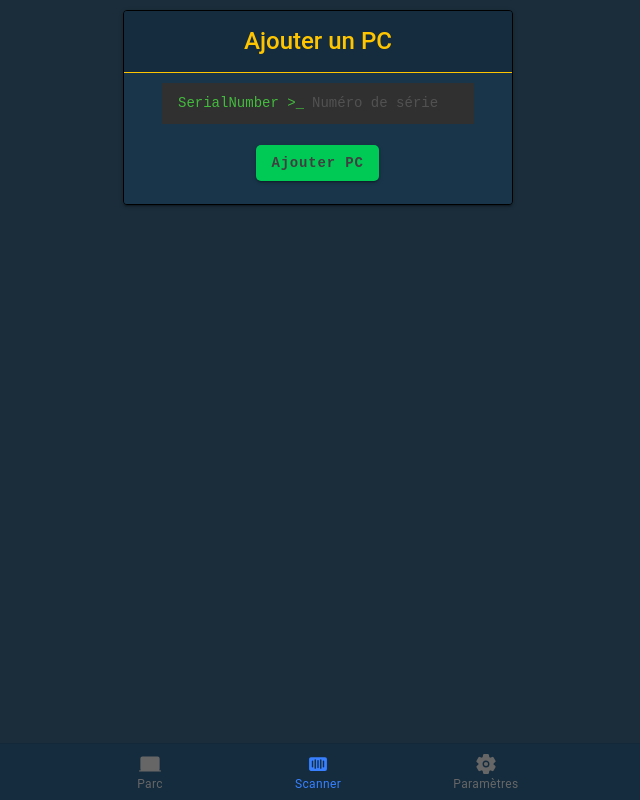
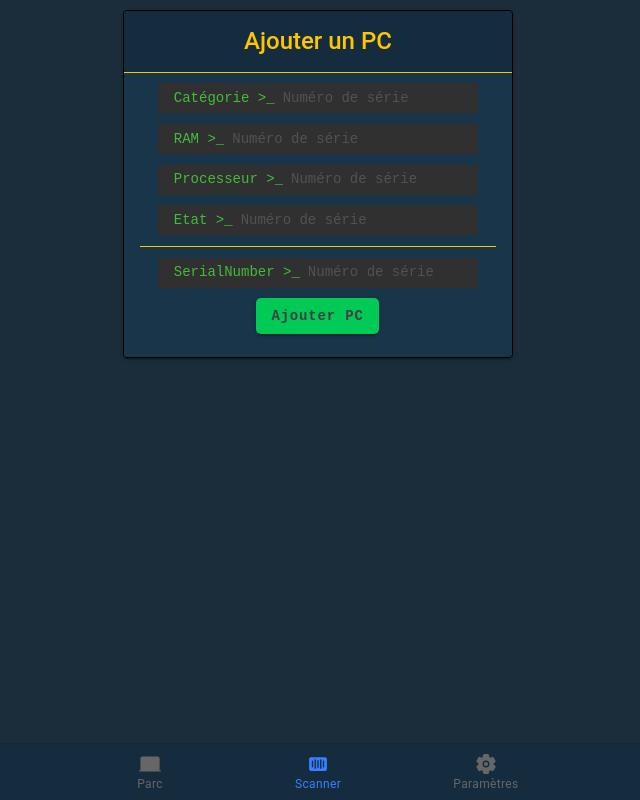
Before and after one commit to Admiralis/front-ionic, a React (Create React App) app: page /scan/add in a window 1280 px wide. Shown: the whole page, without its empty margins (322-962 px from the left). Built offline with nearby package versions, Linux system fonts and the light colour scheme.

Commit message:
feat: reviw style :lipstick: + ajout champs manquants :sparkles:

```diff
--- a/src/commons/components/Forms/ComputerAddForm/ComputerAddForm.component.css
+++ b/src/commons/components/Forms/ComputerAddForm/ComputerAddForm.component.css
@@ -1,23 +1 @@
 /** Inputs  **/
-
-.ascii-item {
-    font-family: "Courier New", Courier, monospace;
-    text-transform: none;
-    background-color: #303030;
-    margin: 3%;
-}
-
-.ascii-label {
-    color: #43BC3D;
-    --ion-text-color: #43BC3D;
-    text-align: end;
-    margin-left: 5%;
-}
-
-.ascii-input {
-    font-family: "Courier New", Courier, monospace;
-    text-transform: none;
-    --ion-background-color: #303030;
-    background-color: #303030;
-    text-align: start;
-}
--- a/src/commons/components/Forms/ComputerAddForm/ComputerAddFormComponent.tsx
+++ b/src/commons/components/Forms/ComputerAddForm/ComputerAddFormComponent.tsx
@@ -1,16 +1,38 @@
 import React from "react";
 import './ComputerAddForm.component.css'
 import {AsciiInputComponent} from "../Inputs/AsciiInput/AsciiInput.component";
+import {HorizontalDividerComponent} from "../../index";
+import {NewComputer} from "../../../models";
 
 interface ComputerAddFormComponentProps {
     computerSerial: string;
     setComputerSerial: (computerSerial: string) => void;
+
+    newComputerInfo: NewComputer;
+
+    setNewComputerInfo: (newComputerInfo: NewComputer) => void;
+
 }
 
 export const ComputerAddFormComponent = (props: ComputerAddFormComponentProps) => {
+
+    const onChange = (e: any) => {
+        props.setNewComputerInfo(
+            {
+                ...props.newComputerInfo,
+                [e.detail.name]: e.detail.value!
+            }
+        )
+    }
+
     return (
         <>
             <div className="container">
+                <AsciiInputComponent label="Catégorie" value={props.newComputerInfo.computerCategory || ''} onIonChange={onChange}/>
+                <AsciiInputComponent label="RAM" value={props.newComputerInfo.computerRam || ""} onIonChange={onChange}/>
+                <AsciiInputComponent label="Processeur" value={props.newComputerInfo.computerCpu || ""} onIonChange={onChange}/>
+                <AsciiInputComponent label="Etat" value={props.newComputerInfo.computerCondition || ""} onIonChange={onChange}/>
+                <HorizontalDividerComponent/>
                 <AsciiInputComponent
                     value={props.computerSerial}
                     label="SerialNumber"
--- a/src/commons/components/Forms/Inputs/AsciiInput/AsciiInput.component.tsx
+++ b/src/commons/components/Forms/Inputs/AsciiInput/AsciiInput.component.tsx
@@ -1,21 +1,24 @@
 import {IonInput} from "@ionic/react";
 import React from "react";
+import style from './AsciiInput.module.css'
 
 interface AsciiInputComponentProps {
     label: string
     value: string
     onIonChange: (e: CustomEvent) => void
+
+    required?: boolean
 }
 
 export function AsciiInputComponent(props: AsciiInputComponentProps) {
     return (
-        <div className="ascii-item">
-            <span className="ascii-label">{props.label} &#62;_</span>
+        <div className={style.asciiItem}>
+            <span className={style.asciiLabel}>{props.required && <span>*</span>}{props.label} &#62;_</span>
             <IonInput
                 value={props.value}
                 placeholder="Numéro de série"
                 onIonChange={props.onIonChange}
-                className="ascii-input"
+                className={style.asciiInput}
             />
         </div>
     );
--- /dev/null
+++ b/src/commons/components/Forms/Inputs/AsciiInput/AsciiInput.module.css
@@ -0,0 +1,24 @@
+.asciiItem {
+    font-family: "Courier New", Courier, monospace;
+    text-transform: none;
+    background-color: #303030;
+    width: 90%;
+    height: 30px;
+    margin-top: 3%;
+}
+
+.asciiLabel {
+    color: #43BC3D;
+    --ion-text-color: #43BC3D;
+    text-align: end;
+    margin-left: 5%;
+}
+
+.asciiInput {
+    font-family: "Courier New", Courier, monospace;
+    text-transform: none;
+    --ion-background-color: #303030;
+    background-color: #303030;
+    text-align: start;
+    height: 30px;
+}
--- /dev/null
+++ b/src/commons/components/UiElements/HorizontalDivider/HorizontalDivider.component.tsx
@@ -0,0 +1,8 @@
+import * as React from "react";
+import styles from "./HorizontalDivider.module.css";
+
+const HorizontalDividerComponent = () => {
+  return <div className={styles.horizontalDivider} />;
+};
+
+export default HorizontalDividerComponent;
--- /dev/null
+++ b/src/commons/components/UiElements/HorizontalDivider/HorizontalDivider.module.css
@@ -0,0 +1,6 @@
+.horizontalDivider {
+  border-top: 1px solid #FFC600;
+  height: 1px;
+  width: 100%;
+  margin: 3% 0 0 0;
+}
--- a/src/commons/components/index.tsx
+++ b/src/commons/components/index.tsx
@@ -8,6 +8,10 @@ import { LinuxButtonComponent } from './Buttons'
 // Icons
 import {AlertIconComponent} from './Icons'
 
+// UI Elements
+import HorizontalDividerComponent from "./UiElements/HorizontalDivider/HorizontalDivider.component";
+
 export { CardComponent }
 export { LinuxButtonComponent }
 export { AlertIconComponent }
+export { HorizontalDividerComponent }
--- /dev/null
+++ b/src/commons/models/index.ts
@@ -0,0 +1,4 @@
+import NewComputer from "./computer/NewComputer.model";
+
+// @ts-ignore
+export { NewComputer };
--- a/src/pages/scan/AddComputer/AddComputer.page.tsx
+++ b/src/pages/scan/AddComputer/AddComputer.page.tsx
@@ -10,6 +10,19 @@ const AddComputerPage = () => {
 
     const [computerSerial, setComputerSerial] = useState("" as string);
     const [scanning, setScanning] = useState<boolean>(false);
+    const [newComputerInfo, setNewComputerInfo] = useState({
+        computerSerial: "",
+        computerCategory: "",
+        computerRam: "",
+        computerCpu: "",
+        computerState: ""
+    } as {
+        computerSerial: string;
+        computerCategory?: string;
+        computerRam?: string;
+        computerCpu?: string;
+        computerState?: string;
+    });
 
 const handleAddComputer = (serialNumber: string) => {
     setComputerSerial(serialNumber)
@@ -29,6 +42,8 @@ const AddComputerPage = () => {
                         <ComputerAddFormComponent
                             computerSerial={computerSerial}
                             setComputerSerial={setComputerSerial}
+                            newComputerInfo={newComputerInfo}
+                            setNewComputerInfo={setNewComputerInfo}
                         />
                     }
                     actions={<IonButton className="green">Ajouter PC</IonButton>}
@@ -42,6 +57,7 @@ const AddComputerPage = () => {
         </IonContent>
     </IonPage>
 );
-};
+}
+;
 
 export default AddComputerPage;
```
Also changed, not shown: src/commons/models/computer/NewComputer.model.ts (added, +7 -0 lines). Lines whose indentation alone changed are shown as unchanged.
